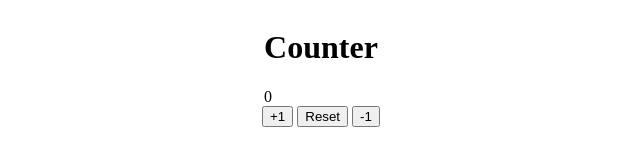
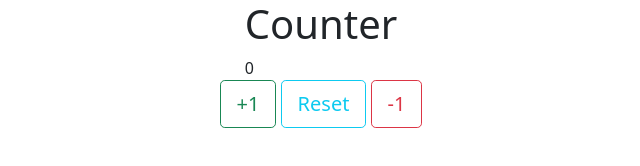
Before and after one commit to AlexandraDeusteanu/counter, a website: page index.html in a window 1280 px wide. Shown: the whole page, without its empty margins (319-959 px from the left). Drawn offline with nearby package versions, Linux system fonts and the light colour scheme.

Commit message:
bootstrap npm installed

```diff
--- /dev/null
+++ b/anonymous-cli-metrics.json
@@ -0,0 +1 @@
+{"metricId":"140d0a48-6c89-4861-8820-dcdc62d89930","metrics":{"from":"2022-02-02T19:03:20.449Z","to":"2022-02-02T19:03:20.449Z","successfulInstalls":1,"failedInstalls":0}}
--- a/index.html
+++ b/index.html
@@ -6,6 +6,7 @@
     <meta http-equiv="X-UA-Compatible" content="IE=edge">
     <meta name="viewport" content="width=device-width, initial-scale=1.0">
     <link rel="stylesheet" href="app.css">
+    <link rel="stylesheet" href="node_modules/bootstrap/dist/css/bootstrap.css">
     <title>Document</title>
 </head>
 
@@ -16,9 +17,9 @@
             <span id="counter">0</span>
         </div>
         <div id="buttons">
-            <button id="add">+1</button>
-            <button id="reset">Reset</button>
-            <button id="substract">-1</button>
+            <button class="btn btn-outline-success btn-lg" id="add">+1</button>
+            <button class="btn btn-outline-info btn-lg" id="reset">Reset</button>
+            <button class="btn btn-outline-danger btn-lg" id="substract">-1</button>
         </div>
     </div>
 
```
Also changed, not shown: package.json (added, +22 -0 lines), app.css (line endings or trailing spaces), 8 other files.
